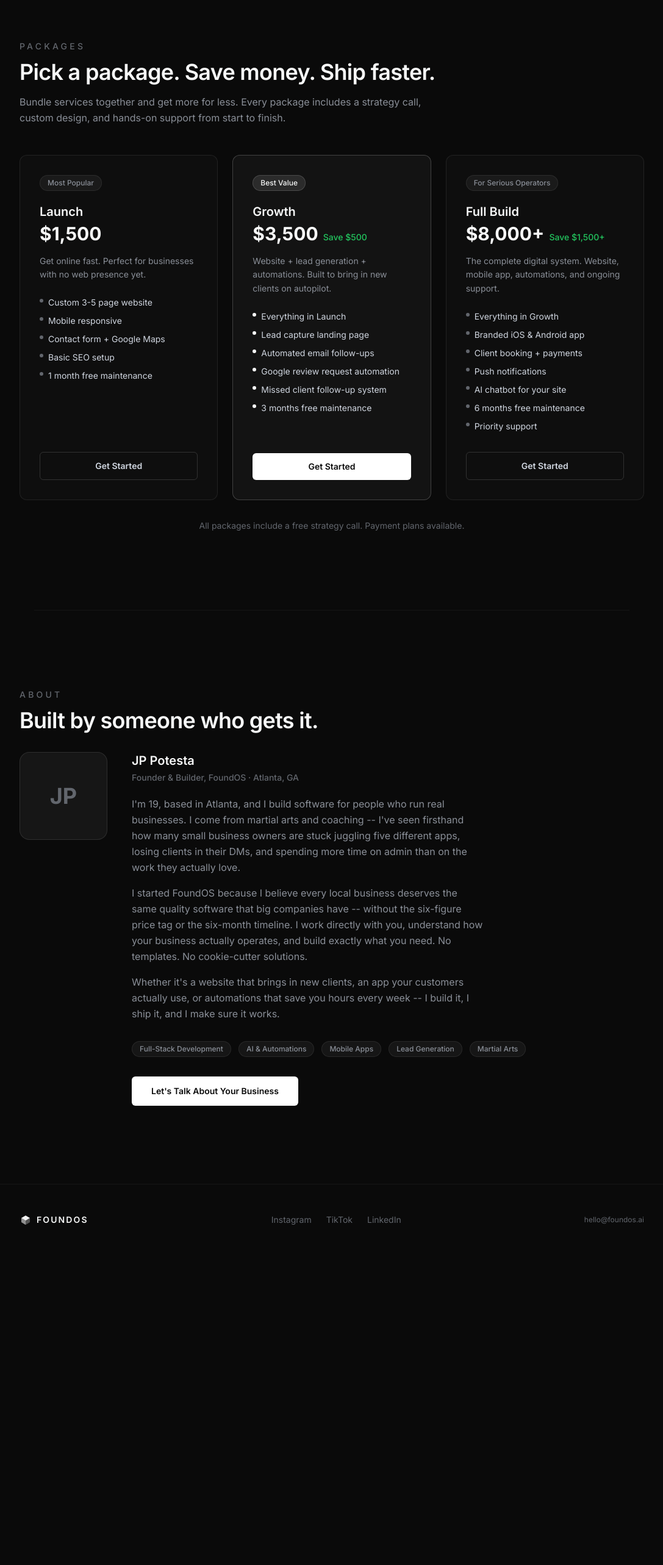
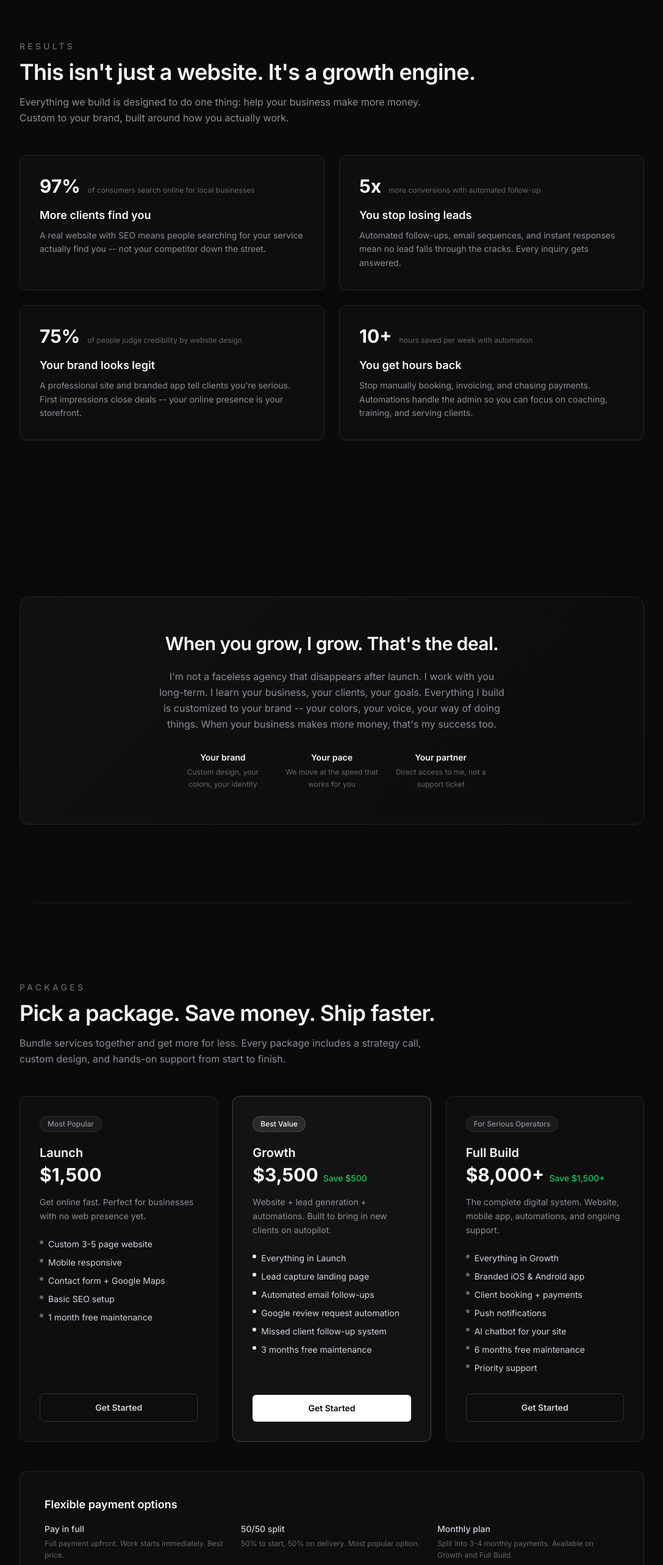
Before and after one commit to ClearPath-JP/foundos, a Next.js app: page / in a window 1280 px wide. Shown: the part 2933-5499 px from the top of the page at 61% size, without its empty margins (96-1183 px from the left). Before the commit the page ends 4991 px from the top, so only its background shows below. Built offline with nearby package versions, Linux system fonts and the light colour scheme.

Commit message:
feat: add Results section, Partnership banner, payment plans, flexible payment options
Co-Authored-By: Claude Opus 4.6 (1M context) <noreply@anthropic.com>

```diff
--- a/src/app/page.tsx
+++ b/src/app/page.tsx
@@ -662,6 +662,175 @@ function Founder() {
   );
 }
 
+// ─── Why It Works ──────────────────────────────────────────────
+function WhyItWorks() {
+  const points = [
+    {
+      title: "More clients find you",
+      description:
+        "A real website with SEO means people searching for your service actually find you -- not your competitor down the street.",
+      stat: "97%",
+      statLabel: "of consumers search online for local businesses",
+    },
+    {
+      title: "You stop losing leads",
+      description:
+        "Automated follow-ups, email sequences, and instant responses mean no lead falls through the cracks. Every inquiry gets answered.",
+      stat: "5x",
+      statLabel: "more conversions with automated follow-up",
+    },
+    {
+      title: "Your brand looks legit",
+      description:
+        "A professional site and branded app tell clients you're serious. First impressions close deals -- your online presence is your storefront.",
+      stat: "75%",
+      statLabel: "of people judge credibility by website design",
+    },
+    {
+      title: "You get hours back",
+      description:
+        "Stop manually booking, invoicing, and chasing payments. Automations handle the admin so you can focus on coaching, training, and serving clients.",
+      stat: "10+",
+      statLabel: "hours saved per week with automation",
+    },
+  ];
+
+  return (
+    <Section id="results">
+      <motion.div
+        variants={fadeUp}
+        initial="hidden"
+        whileInView="visible"
+        viewport={{ once: true }}
+        custom={0}
+        className="mb-12"
+      >
+        <p
+          className="mb-3 text-sm font-medium tracking-[0.3em] uppercase"
+          style={{ color: "#62666d" }}
+        >
+          Results
+        </p>
+        <h2
+          className="text-3xl font-semibold tracking-tight sm:text-4xl"
+          style={{ color: "#f7f8f8", letterSpacing: "-0.02em" }}
+        >
+          This isn&apos;t just a website. It&apos;s a growth engine.
+        </h2>
+        <p
+          className="mt-4 max-w-2xl text-base leading-relaxed"
+          style={{ color: "#8a8f98" }}
+        >
+          Everything we build is designed to do one thing: help your business make
+          more money. Custom to your brand, built around how you actually work.
+        </p>
+      </motion.div>
+
+      <div className="grid gap-6 sm:grid-cols-2">
+        {points.map((point, i) => (
+          <motion.div
+            key={point.title}
+            className="rounded-xl border p-8 transition-colors"
+            style={{
+              borderColor: "rgba(255,255,255,0.08)",
+              background: "rgba(255,255,255,0.02)",
+            }}
+            variants={fadeUp}
+            initial="hidden"
+            whileInView="visible"
+            viewport={{ once: true }}
+            custom={i + 1}
+            onMouseEnter={(e) =>
+              (e.currentTarget.style.borderColor = "rgba(255,255,255,0.15)")
+            }
+            onMouseLeave={(e) =>
+              (e.currentTarget.style.borderColor = "rgba(255,255,255,0.08)")
+            }
+          >
+            <div className="mb-4 flex items-baseline gap-3">
+              <span
+                className="text-3xl font-bold"
+                style={{ color: "#f7f8f8" }}
+              >
+                {point.stat}
+              </span>
+              <span className="text-xs" style={{ color: "#62666d" }}>
+                {point.statLabel}
+              </span>
+            </div>
+            <h3
+              className="mb-2 text-lg font-semibold"
+              style={{ color: "#f7f8f8" }}
+            >
+              {point.title}
+            </h3>
+            <p
+              className="text-sm leading-relaxed"
+              style={{ color: "#8a8f98" }}
+            >
+              {point.description}
+            </p>
+          </motion.div>
+        ))}
+      </div>
+    </Section>
+  );
+}
+
+// ─── Partnership ───────────────────────────────────────────────
+function Partnership() {
+  return (
+    <Section>
+      <motion.div
+        className="rounded-2xl border p-10 sm:p-14 text-center"
+        style={{
+          borderColor: "rgba(255,255,255,0.08)",
+          background: "linear-gradient(135deg, rgba(255,255,255,0.03) 0%, rgba(255,255,255,0.01) 100%)",
+        }}
+        variants={fadeUp}
+        initial="hidden"
+        whileInView="visible"
+        viewport={{ once: true }}
+        custom={0}
+      >
+        <h2
+          className="mx-auto max-w-2xl text-2xl font-semibold leading-snug tracking-tight sm:text-3xl"
+          style={{ color: "#f7f8f8", letterSpacing: "-0.02em" }}
+        >
+          When you grow, I grow. That&apos;s the deal.
+        </h2>
+        <p
+          className="mx-auto mt-5 max-w-xl text-base leading-relaxed"
+          style={{ color: "#8a8f98" }}
+        >
+          I&apos;m not a faceless agency that disappears after launch. I work with you
+          long-term. I learn your business, your clients, your goals. Everything I
+          build is customized to your brand -- your colors, your voice, your way of
+          doing things. When your business makes more money, that&apos;s my success too.
+        </p>
+        <div
+          className="mx-auto mt-8 grid max-w-lg gap-6 sm:grid-cols-3"
+        >
+          {[
+            { label: "Your brand", detail: "Custom design, your colors, your identity" },
+            { label: "Your pace", detail: "We move at the speed that works for you" },
+            { label: "Your partner", detail: "Direct access to me, not a support ticket" },
+          ].map((item) => (
+            <div key={item.label}>
+              <p className="text-sm font-semibold" style={{ color: "#f7f8f8" }}>
+                {item.label}
+              </p>
+              <p className="mt-1 text-xs leading-relaxed" style={{ color: "#62666d" }}>
+                {item.detail}
+              </p>
+            </div>
+          ))}
+        </div>
+      </motion.div>
+    </Section>
+  );
+}
+
 // ─── Packages ──────────────────────────────────────────────────
 function Packages() {
   const packages = [
@@ -861,17 +1030,52 @@ function Packages() {
         ))}
       </div>
 
-      <motion.p
-        className="mt-8 text-center text-sm"
-        style={{ color: "#62666d" }}
+      {/* Payment info */}
+      <motion.div
+        className="mt-12 rounded-xl border p-8 sm:p-10"
+        style={{
+          borderColor: "rgba(255,255,255,0.08)",
+          background: "rgba(255,255,255,0.02)",
+        }}
         variants={fadeUp}
         initial="hidden"
         whileInView="visible"
         viewport={{ once: true }}
         custom={4}
       >
-        All packages include a free strategy call. Payment plans available.
-      </motion.p>
+        <h3 className="mb-4 text-lg font-semibold" style={{ color: "#f7f8f8" }}>
+          Flexible payment options
+        </h3>
+        <div className="grid gap-6 sm:grid-cols-3">
+          <div>
+            <p className="mb-1 text-sm font-medium" style={{ color: "#d0d6e0" }}>
+              Pay in full
+            </p>
+            <p className="text-xs leading-relaxed" style={{ color: "#62666d" }}>
+              Full payment upfront. Work starts immediately. Best price.
+            </p>
+          </div>
+          <div>
+            <p className="mb-1 text-sm font-medium" style={{ color: "#d0d6e0" }}>
+              50/50 split
+            </p>
+            <p className="text-xs leading-relaxed" style={{ color: "#62666d" }}>
+              50% to start, 50% on delivery. Most popular option.
+            </p>
+          </div>
+          <div>
+            <p className="mb-1 text-sm font-medium" style={{ color: "#d0d6e0" }}>
+              Monthly plan
+            </p>
+            <p className="text-xs leading-relaxed" style={{ color: "#62666d" }}>
+              Split into 3-4 monthly payments. Available on Growth and Full Build.
+            </p>
+          </div>
+        </div>
+        <p className="mt-6 text-xs" style={{ color: "#62666d" }}>
+          We accept bank transfer, Zelle, Venmo, and card payments. All packages include a free strategy call before you commit.
+        </p>
+      </motion.div>
     </Section>
   );
 }
@@ -991,6 +1195,17 @@ export default function Home() {
             />
           </div>
 
+          <WhyItWorks />
+
+          <Partnership />
+
+          <div className="mx-auto max-w-5xl px-6">
+            <div
+              className="h-px w-full"
+              style={{ background: "rgba(255,255,255,0.05)" }}
+            />
+          </div>
+
           <Packages />
 
           <div className="mx-auto max-w-5xl px-6">
```
